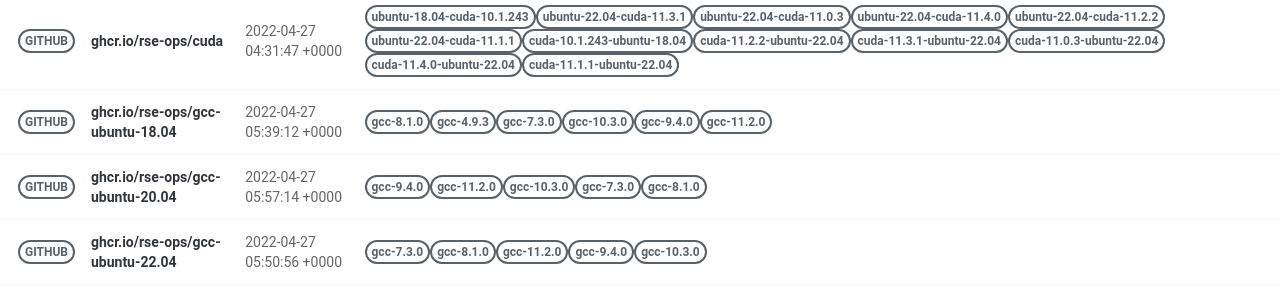
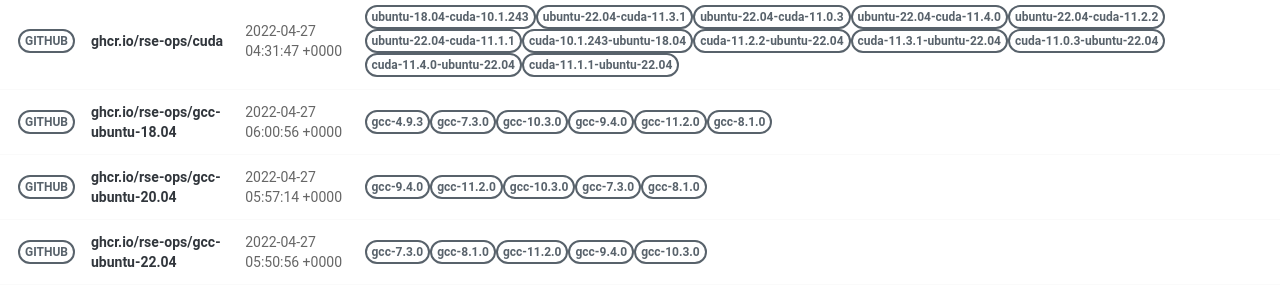
Before and after one commit to rse-ops/docker-images, a Jekyll site: the page built from pages/index.md, in a window 1280 px wide. Shown: the part 502-801 px from the top of the page. Built offline with Jekyll 4.4.1, drawn with Linux system fonts in a browser that asks for light colours; nearby versions of some CDN libraries.

Commit message:
Automated push to update library 2022-04-27

```diff
--- a/_library/ghcr.io-rse-ops-gcc-ubuntu-18.04.md
+++ b/_library/ghcr.io-rse-ops-gcc-ubuntu-18.04.md
@@ -1,14 +1,11 @@
 ---
 layout: container
 name: ghcr.io/rse-ops/gcc-ubuntu-18.04
-updated_at: 2022-04-27 05:39:12.736357
+updated_at: 2022-04-27 06:00:56.885036
 
 
 container_url: https://github.com/orgs/rse-ops/packages/container/package/gcc-ubuntu-18.04
 versions:
- - tag: gcc-8.1.0
-   dockerfile: https://github.com/rse-ops/docker-images/blob/main/ubuntu/gcc/Dockerfile
-   manifest: https://crane.ggcr.dev/manifest/ghcr.io/rse-ops/gcc-ubuntu-18.04:gcc-8.1.0
  - tag: gcc-4.9.3
    dockerfile: https://github.com/rse-ops/docker-images/blob/main/ubuntu/gcc/Dockerfile
    manifest: https://crane.ggcr.dev/manifest/ghcr.io/rse-ops/gcc-ubuntu-18.04:gcc-4.9.3
```
Also changed, not shown: other parts of _library/ghcr.io-rse-ops-gcc-ubuntu-18.04.md (+3 -0 lines).
